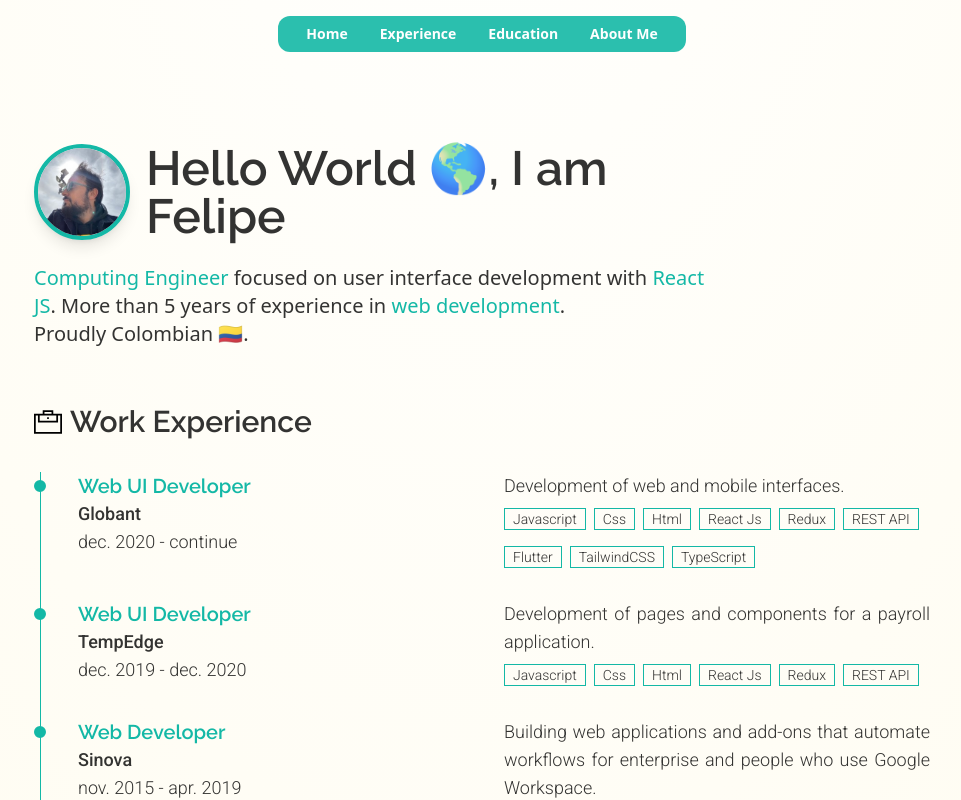
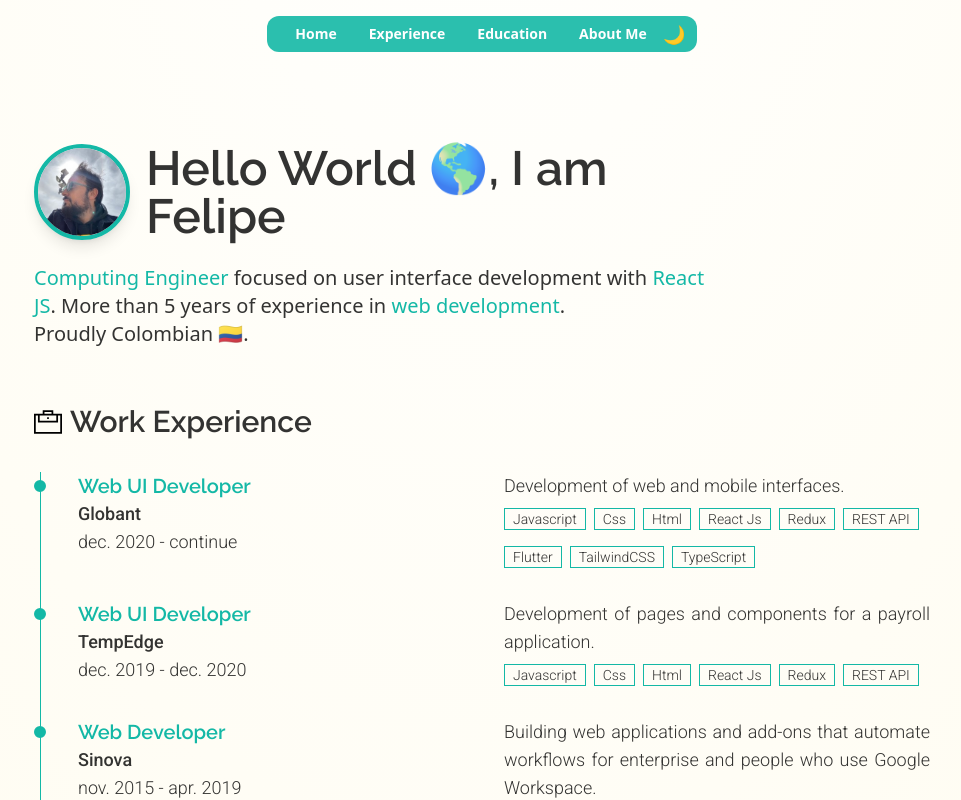
Before and after one commit to FelipeAndresLopez/felipeandreslopez-dev, a React (Vite) app: page / in a window 1280 px wide. Shown: the top 800 px of the page, without its empty margins (158-1119 px from the left). Built offline with nearby package versions, Linux system fonts and the light colour scheme.

Commit message:
add button for toggling between dark and light mode

```diff
--- a/src/App.tsx
+++ b/src/App.tsx
@@ -23,9 +23,11 @@ import { useLanguage } from './hooks/useLanguage.tsx'
 // const or utils
 import { USER_LANGUAGE } from './const.ts'
 
+// context
+import { ThemeProvider } from './context/theme.tsx'
+
 export const App: React.FC = () => {
   const { translations } = useLanguage()
-
   useEffect(() => {
     ReactGA.initialize('UA-172560430-1')
     // To report page view
@@ -33,6 +35,7 @@ export const App: React.FC = () => {
   }, [])
 
   return (
+    <ThemeProvider>
       <IntlProvider messages={translations} locale={USER_LANGUAGE} defaultLocale={USER_LANGUAGE}>
         <div className='top-0 bottom-0 min-h-screen w-full bg-[radial-gradient(ellipse_80%_80%_at_50%_-20%,rgb(255,255,255),rgb(255,252,240))] dark:bg-[radial-gradient(ellipse_80%_80%_at_50%_-20%,rgb(34,126,168),rgb(0,42,61))]'>
           <Header />
@@ -45,5 +48,6 @@ export const App: React.FC = () => {
           <Footer />
         </div>
       </IntlProvider>
+    </ThemeProvider>
   )
 }
--- a/src/components/Header/Header.tsx
+++ b/src/components/Header/Header.tsx
@@ -1,4 +1,9 @@
+// external
+import { useContext } from 'react'
 import { FormattedMessage } from 'react-intl'
+
+// context
+import { ThemeContext } from '@/context/theme'
 
 const menuItems = [
   {
@@ -27,7 +32,15 @@ const menuItems = [
   }
 ]
 
-export const Header: React.FC = () => (
+export const Header: React.FC = () => {
+  const { theme, setTheme } = useContext(ThemeContext)
+
+  const handleThemeToggle = (): void => {
+    setTheme(theme === 'light' ? 'dark' : 'light')
+    document.documentElement.classList.toggle('dark')
+  }
+
+  return (
     <header className='fixed top-0 z-10 flex items-center justify-center w-full mx-auto"'>
       <nav className='backdrop-blur-sm mt-4 flex px-3 text-sm justify-center items-center text-primary-dm dark:text-primary-dm font-bold bg-secondary-lm/90  dark:bg-secondary-dm/20 rounded-xl border-1 border-secondary-lm dark:border-0'>
         {menuItems.map(({ id, name, translationId, url }) => (
@@ -42,6 +55,12 @@ export const Header: React.FC = () => (
             />
           </a>
         ))}
+        <button type="button" onClick={handleThemeToggle}>
+          <p className='text-lg'>
+            {theme === 'light' ? '🌙' : '☀️'}
+          </p>
+        </button>
       </nav>
     </header>
   )
+}
--- a/src/const.ts
+++ b/src/const.ts
@@ -1 +1,3 @@
 export const USER_LANGUAGE = navigator.language
+
+export const userTheme = window.matchMedia('(prefers-color-scheme: dark)').matches ? 'dark' : 'light'
--- /dev/null
+++ b/src/context/theme.tsx
@@ -0,0 +1,28 @@
+// external
+import { createContext, useState } from 'react'
+
+// const
+import { userTheme } from '@/const'
+
+// types
+import { type ThemeContextType, type ThemeType } from '@/types'
+
+const initialState: ThemeContextType = {
+  theme: userTheme,
+  setTheme: () => { }
+}
+
+export const ThemeContext = createContext(initialState)
+
+interface Props {
+  children: React.ReactNode
+}
+
+export const ThemeProvider: React.FC<Props> = ({ children }) => {
+  const [theme, setTheme] = useState<ThemeType>(userTheme)
+  return (
+    <ThemeContext.Provider value={{ theme, setTheme }}>
+      {children}
+    </ThemeContext.Provider>
+  )
+}
--- a/tailwind.config.js
+++ b/tailwind.config.js
@@ -1,5 +1,6 @@
 /** @type {import('tailwindcss').Config} */
 export default {
+  darkMode: 'selector',
   content: [
     "./index.html",
     "./src/**/*.{js,ts,jsx,tsx}",
```
Also changed, not shown: src/types.d.ts (+7 -0 lines). Lines whose indentation alone changed are shown as unchanged.
